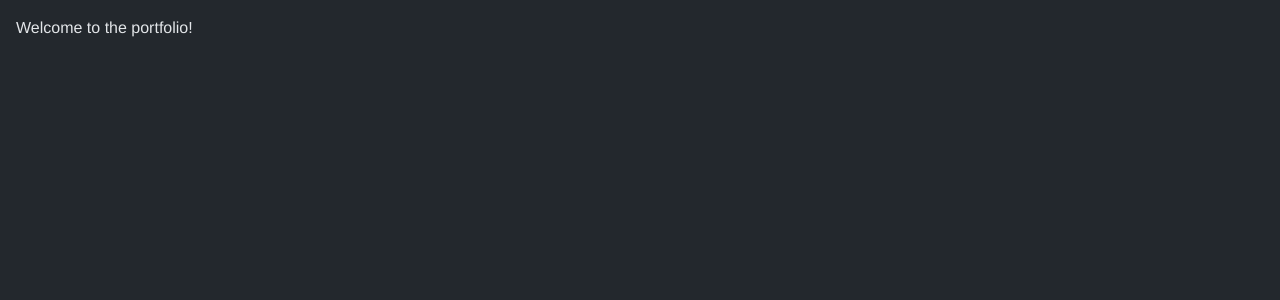
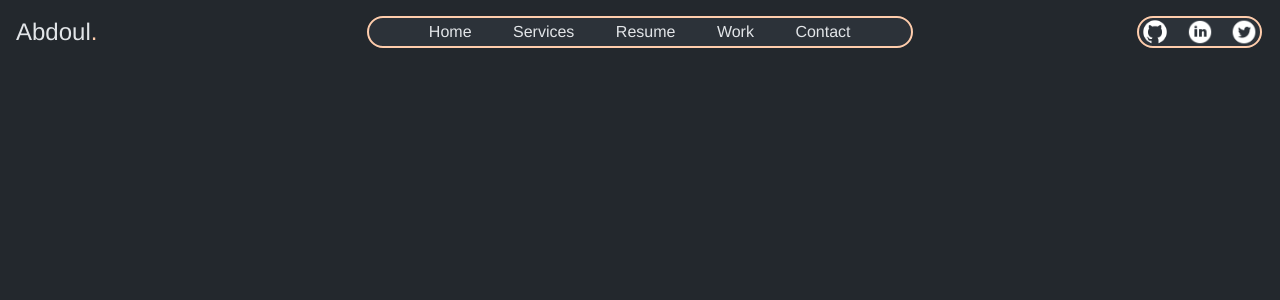
Before and after one commit to Abdoul224GN/portfolio, a Next.js app: page / in a window 1280 px wide. Shown: the top 300 px of the page. Built offline with nearby package versions, Linux system fonts and the light colour scheme.

Commit message:
feat: Mis en place des route

```diff
--- /dev/null
+++ b/src/app/contact/page.tsx
@@ -0,0 +1,3 @@
+export default function Contact (){
+    return <p>Contact Page</p>
+}
--- /dev/null
+++ b/src/app/home/page.tsx
@@ -0,0 +1,3 @@
+export default function Home(){
+    return <p>Home Page</p>
+}
--- a/src/app/page.tsx
+++ b/src/app/page.tsx
@@ -1,4 +1,9 @@
+import Header from "@/components/Header"
+
 export default function Home() {
-  return <p>Welcome to the portfolio!</p>;
+  return <>
+
+    <Header />
+  </>
 
 }
--- /dev/null
+++ b/src/app/resume/page.tsx
@@ -0,0 +1,3 @@
+export default function Resume (){
+    return <p>Resume Page</p>
+}
--- /dev/null
+++ b/src/app/services/page.tsx
@@ -0,0 +1,3 @@
+export default function Services () {
+    return <p>Page services</p>
+}
--- /dev/null
+++ b/src/app/work/page.tsx
@@ -0,0 +1,3 @@
+export default function Work (){
+    return <p>Work page</p>
+}
--- a/src/components/Nav.tsx
+++ b/src/components/Nav.tsx
@@ -1,3 +1,5 @@
+"use client"
+
 import {usePathname} from "next/navigation";
 import Link from "next/link";
 
```
